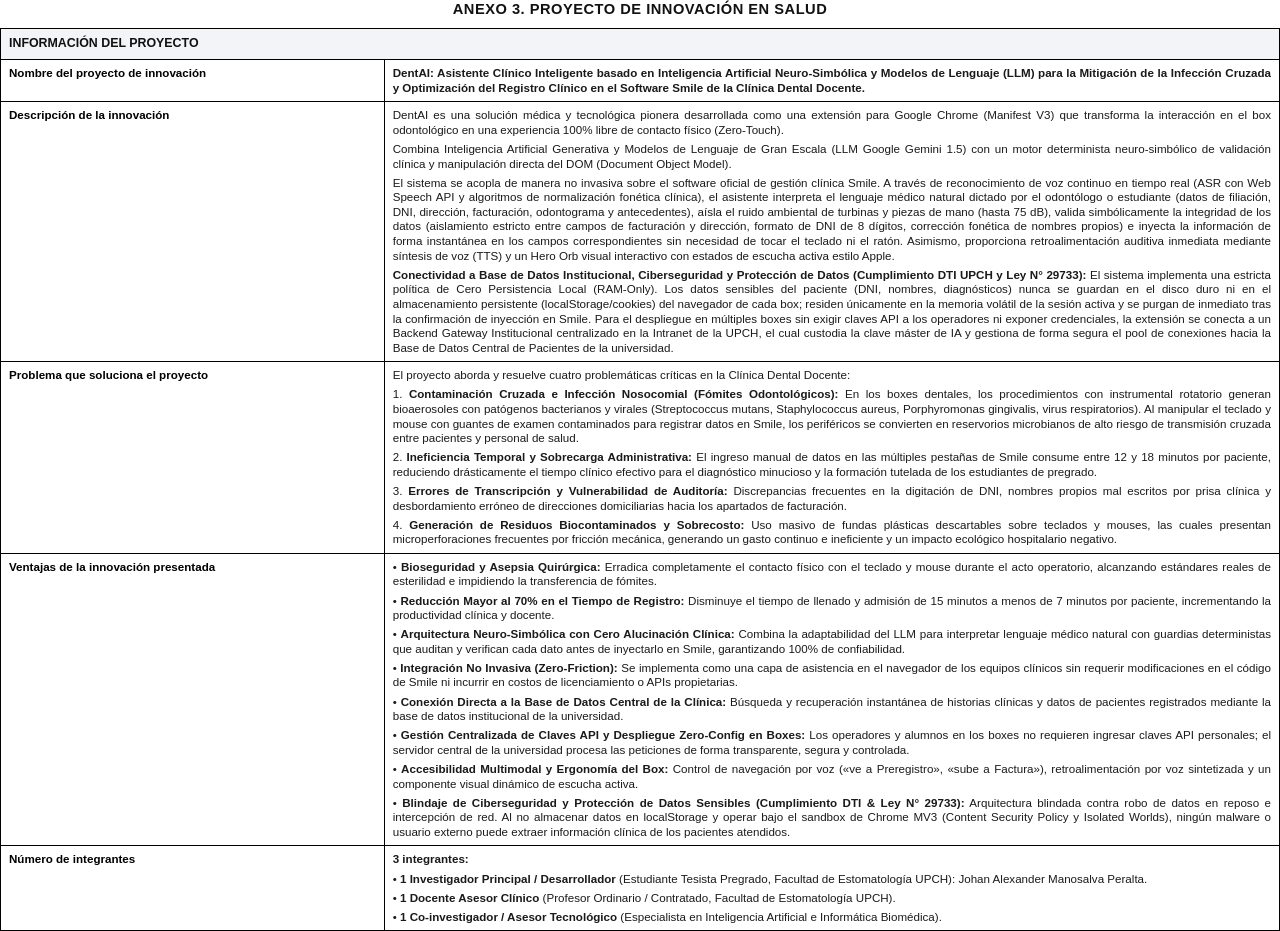
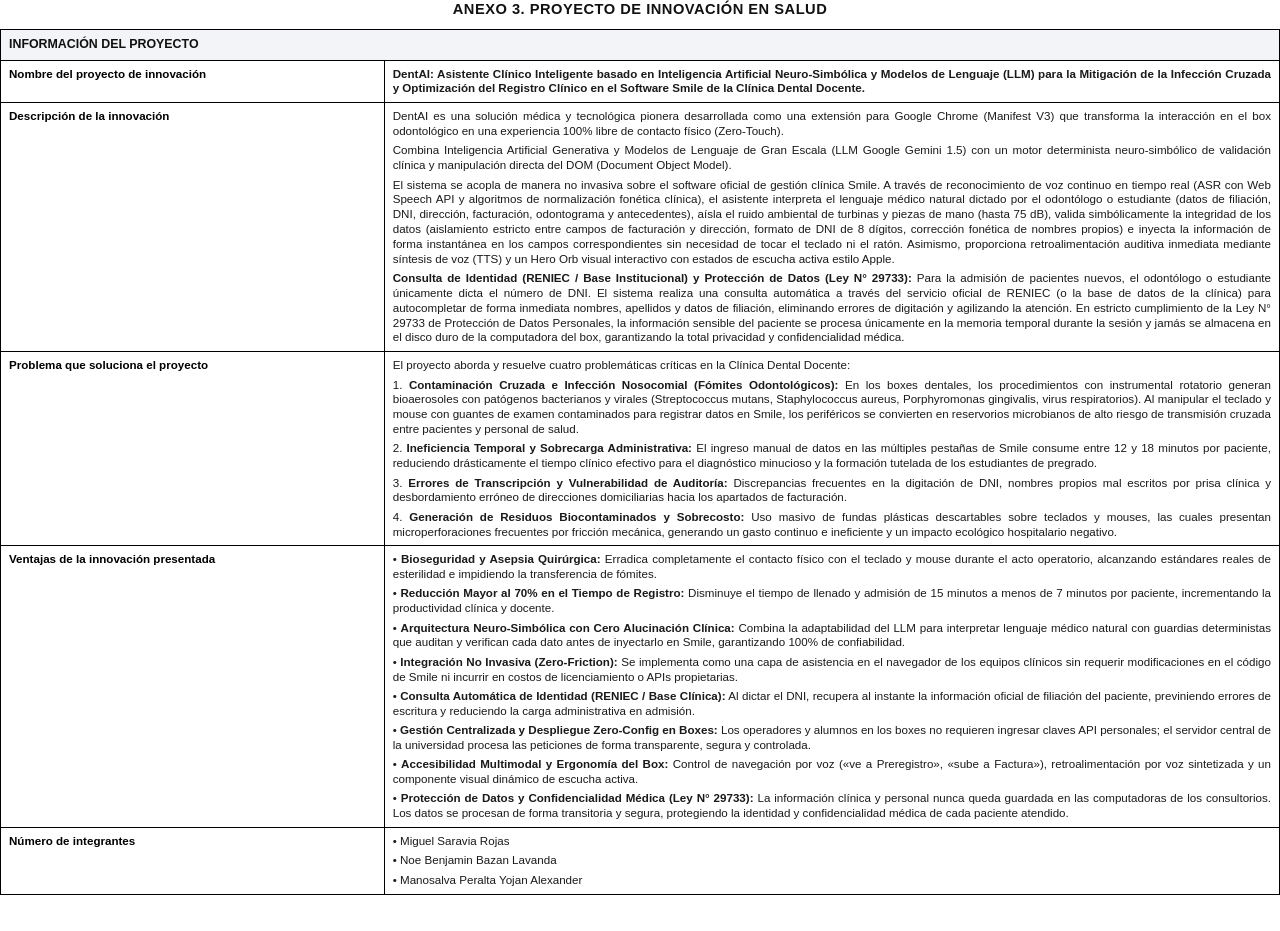
Before and after one commit to Alexander-Manosalva-Peralta/DentAI, a browser extension: page docs/anexo3_innovacion/ANEXO_3_PROYECTO_INNOVACION_SALUD.html in a window 1280 px wide. After the commit the page ends 895 px from the top, so only its background shows below. Drawn offline with Linux system fonts and the light colour scheme.

Commit message:
docs: actualizacion anexo 3 con consulta RENIEC, proteccion de datos simplificada, integrantes y correccion de encabezado en hoja 2

```diff
--- a/docs/anexo3_innovacion/ANEXO_3_PROYECTO_INNOVACION_SALUD.html
+++ b/docs/anexo3_innovacion/ANEXO_3_PROYECTO_INNOVACION_SALUD.html
@@ -14,7 +14,7 @@
   body {
     font-family: Arial, Helvetica, sans-serif;
     color: #111;
-    line-height: 1.26;
+    line-height: 1.28;
     margin: 0;
     padding: 0;
     font-size: 8.7pt;
@@ -31,6 +31,9 @@
     width: 100%;
     border-collapse: collapse;
     border: 1.5px solid #000;
+  }
+  thead {
+    display: table-row-group !important;
   }
   tr {
     page-break-inside: avoid !important;
@@ -77,12 +80,10 @@
 <h1>ANEXO 3. PROYECTO DE INNOVACIÓN EN SALUD</h1>
 
 <table>
-  <thead>
+  <tbody>
     <tr>
       <th colspan="2" class="header-row">INFORMACIÓN DEL PROYECTO</th>
     </tr>
-  </thead>
-  <tbody>
     <tr>
       <td class="label-col">Nombre del proyecto de innovación</td>
       <td class="content-col">
@@ -95,7 +96,7 @@
         <p>DentAI es una solución médica y tecnológica pionera desarrollada como una extensión para Google Chrome (Manifest V3) que transforma la interacción en el box odontológico en una experiencia 100% libre de contacto físico (Zero-Touch).</p>
         <p>Combina Inteligencia Artificial Generativa y Modelos de Lenguaje de Gran Escala (LLM Google Gemini 1.5) con un motor determinista neuro-simbólico de validación clínica y manipulación directa del DOM (Document Object Model).</p>
         <p>El sistema se acopla de manera no invasiva sobre el software oficial de gestión clínica Smile. A través de reconocimiento de voz continuo en tiempo real (ASR con Web Speech API y algoritmos de normalización fonética clínica), el asistente interpreta el lenguaje médico natural dictado por el odontólogo o estudiante (datos de filiación, DNI, dirección, facturación, odontograma y antecedentes), aísla el ruido ambiental de turbinas y piezas de mano (hasta 75 dB), valida simbólicamente la integridad de los datos (aislamiento estricto entre campos de facturación y dirección, formato de DNI de 8 dígitos, corrección fonética de nombres propios) e inyecta la información de forma instantánea en los campos correspondientes sin necesidad de tocar el teclado ni el ratón. Asimismo, proporciona retroalimentación auditiva inmediata mediante síntesis de voz (TTS) y un Hero Orb visual interactivo con estados de escucha activa estilo Apple.</p>
-        <p><strong>Conectividad a Base de Datos Institucional, Ciberseguridad y Protección de Datos (Cumplimiento DTI UPCH y Ley N° 29733):</strong> El sistema implementa una estricta política de Cero Persistencia Local (RAM-Only). Los datos sensibles del paciente (DNI, nombres, diagnósticos) nunca se guardan en el disco duro ni en el almacenamiento persistente (localStorage/cookies) del navegador de cada box; residen únicamente en la memoria volátil de la sesión activa y se purgan de inmediato tras la confirmación de inyección en Smile. Para el despliegue en múltiples boxes sin exigir claves API a los operadores ni exponer credenciales, la extensión se conecta a un Backend Gateway Institucional centralizado en la Intranet de la UPCH, el cual custodia la clave máster de IA y gestiona de forma segura el pool de conexiones hacia la Base de Datos Central de Pacientes de la universidad.</p>
+        <p><strong>Consulta de Identidad (RENIEC / Base Institucional) y Protección de Datos (Ley N° 29733):</strong> Para la admisión de pacientes nuevos, el odontólogo o estudiante únicamente dicta el número de DNI. El sistema realiza una consulta automática a través del servicio oficial de RENIEC (o la base de datos de la clínica) para autocompletar de forma inmediata nombres, apellidos y datos de filiación, eliminando errores de digitación y agilizando la atención. En estricto cumplimiento de la Ley N° 29733 de Protección de Datos Personales, la información sensible del paciente se procesa únicamente en la memoria temporal durante la sesión y jamás se almacena en el disco duro de la computadora del box, garantizando la total privacidad y confidencialidad médica.</p>
       </td>
     </tr>
     <tr>
@@ -115,19 +116,18 @@
         <p>• <strong>Reducción Mayor al 70% en el Tiempo de Registro:</strong> Disminuye el tiempo de llenado y admisión de 15 minutos a menos de 7 minutos por paciente, incrementando la productividad clínica y docente.</p>
         <p>• <strong>Arquitectura Neuro-Simbólica con Cero Alucinación Clínica:</strong> Combina la adaptabilidad del LLM para interpretar lenguaje médico natural con guardias deterministas que auditan y verifican cada dato antes de inyectarlo en Smile, garantizando 100% de confiabilidad.</p>
         <p>• <strong>Integración No Invasiva (Zero-Friction):</strong> Se implementa como una capa de asistencia en el navegador de los equipos clínicos sin requerir modificaciones en el código de Smile ni incurrir en costos de licenciamiento o APIs propietarias.</p>
-        <p>• <strong>Conexión Directa a la Base de Datos Central de la Clínica:</strong> Búsqueda y recuperación instantánea de historias clínicas y datos de pacientes registrados mediante la base de datos institucional de la universidad.</p>
-        <p>• <strong>Gestión Centralizada de Claves API y Despliegue Zero-Config en Boxes:</strong> Los operadores y alumnos en los boxes no requieren ingresar claves API personales; el servidor central de la universidad procesa las peticiones de forma transparente, segura y controlada.</p>
+        <p>• <strong>Consulta Automática de Identidad (RENIEC / Base Clínica):</strong> Al dictar el DNI, recupera al instante la información oficial de filiación del paciente, previniendo errores de escritura y reduciendo la carga administrativa en admisión.</p>
+        <p>• <strong>Gestión Centralizada y Despliegue Zero-Config en Boxes:</strong> Los operadores y alumnos en los boxes no requieren ingresar claves API personales; el servidor central de la universidad procesa las peticiones de forma transparente, segura y controlada.</p>
         <p>• <strong>Accesibilidad Multimodal y Ergonomía del Box:</strong> Control de navegación por voz («ve a Preregistro», «sube a Factura»), retroalimentación por voz sintetizada y un componente visual dinámico de escucha activa.</p>
-        <p>• <strong>Blindaje de Ciberseguridad y Protección de Datos Sensibles (Cumplimiento DTI & Ley N° 29733):</strong> Arquitectura blindada contra robo de datos en reposo e intercepción de red. Al no almacenar datos en localStorage y operar bajo el sandbox de Chrome MV3 (Content Security Policy y Isolated Worlds), ningún malware o usuario externo puede extraer información clínica de los pacientes atendidos.</p>
+        <p>• <strong>Protección de Datos y Confidencialidad Médica (Ley N° 29733):</strong> La información clínica y personal nunca queda guardada en las computadoras de los consultorios. Los datos se procesan de forma transitoria y segura, protegiendo la identidad y confidencialidad médica de cada paciente atendido.</p>
       </td>
     </tr>
     <tr>
       <td class="label-col">Número de integrantes</td>
       <td class="content-col">
-        <p><strong>3 integrantes:</strong></p>
-        <p>• <strong>1 Investigador Principal / Desarrollador</strong> (Estudiante Tesista Pregrado, Facultad de Estomatología UPCH): Johan Alexander Manosalva Peralta.</p>
-        <p>• <strong>1 Docente Asesor Clínico</strong> (Profesor Ordinario / Contratado, Facultad de Estomatología UPCH).</p>
-        <p>• <strong>1 Co-investigador / Asesor Tecnológico</strong> (Especialista en Inteligencia Artificial e Informática Biomédica).</p>
+        <p>• Miguel Saravia Rojas</p>
+        <p>• Noe Benjamin Bazan Lavanda</p>
+        <p>• Manosalva Peralta Yojan Alexander</p>
       </td>
     </tr>
   </tbody>
```
Also changed, not shown: 2 other files.
